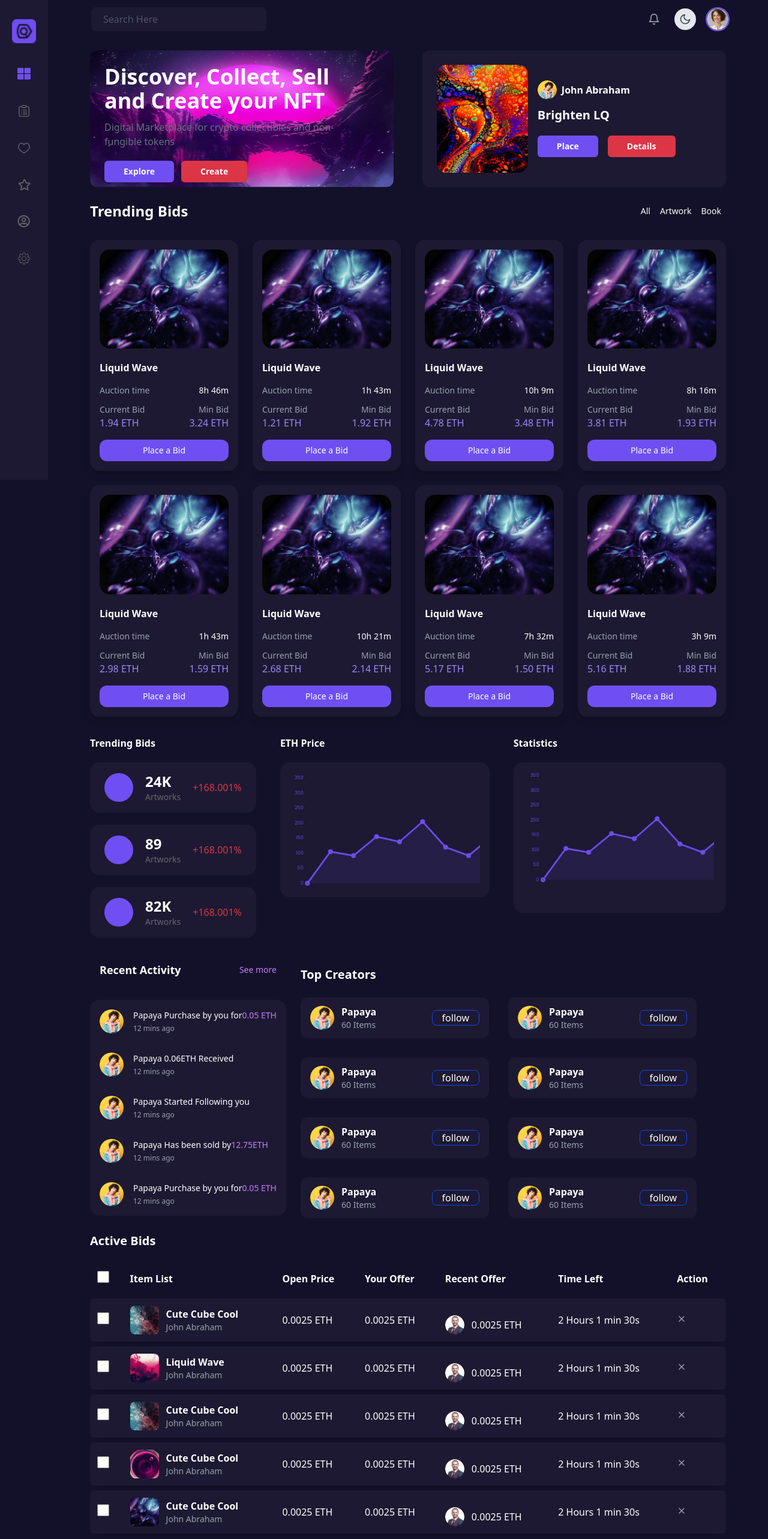
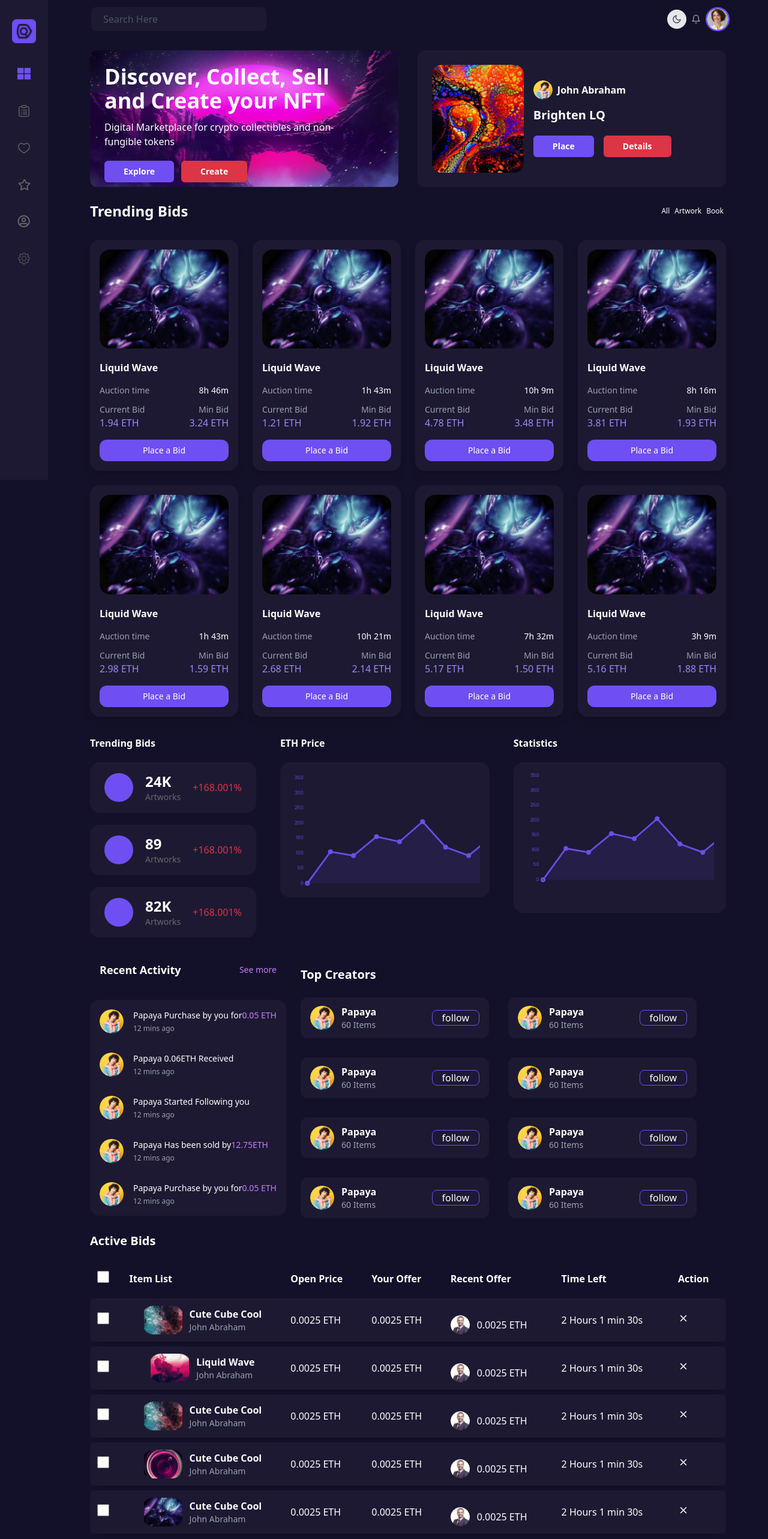
Before and after one commit to dipanshu-official/NFT-MARKETPLACE, a React (Vite) app: page / in a window 1280 px wide. Shown: the top 2566 px of the page at 60% size. Built offline with nearby package versions, Linux system fonts and the light colour scheme.

Commit message:
all section done

```diff
--- a/src/components/FollowButton.jsx
+++ b/src/components/FollowButton.jsx
@@ -21,7 +21,7 @@ export function FollowButton({ name, itemCount, imageUrl }) {
                         <p className="text-gray-400 text-sm">{itemCount} Items</p>
                     </div>
                     <div>
-                        <button className="  my-auto cursor-pointer  px-4  rounded-lg border border-blue-700 font-medium">
+                        <button className="  my-auto cursor-pointer  px-4  rounded-lg border border-[#6F4FF2]    font-medium">
                             <p className={`${theme === "dark" ? "text-white" : "text-black"} `}>follow</p>
                         </button>
                     </div>
--- a/src/components/Layout.jsx
+++ b/src/components/Layout.jsx
@@ -10,7 +10,7 @@ const Layout = () => {
     const { theme, toggleTheme } = useTheme();
 
     return (
-        <div className="flex h-screen flex-col md:flex-row">
+        <div className="flex min-h-screen flex-col md:flex-row">
             {/* Sidebar (Desktop: Left Sidebar, Mobile: Bottom Navbar) */}
             <div>
 
@@ -18,7 +18,7 @@ const Layout = () => {
                               md:w-20 md:h-screen md:fixed md:left-0 md:top-0
                               flex flex-row md:flex-col justify-between md:justify-start items-center
                               py-4 md:py-8 space-x-4 md:space-x-0 md:space-y-8
-                              fixed bottom-0 left-0 right-0 w-full  border-t border-gray-700 md:border-none z-50`}>
+                              fixed bottom-0 left-0 right-0 w-full border-t border-gray-700 md:border-none z-50`}>
 
                     {/* ✅ Logo (Hidden on Mobile) */}
                     <div className="hidden md:block">
@@ -28,7 +28,7 @@ const Layout = () => {
                     {/* ✅ Navigation Links - Always Visible */}
 
 
-                    <nav className="flex flex-row md:flex-col items-center justify-center md:gap-6 gap-4  w-full px-4 md:px-0">
+                    <nav className="flex flex-row md:flex-col items-center md:gap-6 gap-4  w-full px-4 md:px-0">
 
                         <NavLink
                             to="/"
@@ -145,7 +145,7 @@ const Layout = () => {
             {/* Main Content */}
             <main className={`flex-1 py-3  md:ml-20 ${theme === "dark" ? "bg-[#131129]" : "bg-[#F2F2F2]"}`}>
                 {/* Header */}
-                <header className="flex justify-between items-center mb-8 px-4 md:px-16">
+                <header className="flex justify-between gap-16 items-center mb-8 px-4 md:px-16">
                     {/* Search Bar */}
                     <div className="flex w-full max-w-[300px] mb-0">
                         <div className="md:hidden block content-center ">
@@ -154,22 +154,25 @@ const Layout = () => {
                         <input
                             type="text"
                             placeholder="Search Here"
-                            className={`${theme === "dark" ? "navbar" : "bg-white"} pl-5 placeholder-gray-600 pr-4 py-2 rounded-lg w-full focus:outline-none focus:ring-2zzzz focus:ring-purple-500 bg-gray-800 ml-2 ${theme === "dark" ? "text-white" : "text-black"}`}
+                            className={`${theme === "dark" ? "navbar" : "bg-white"} pl-5 placeholder-gray-600 pr-6   py-2 rounded-lg w-full focus:outline-none focus:ring-2zzzz focus:ring-purple-500 bg-gray-800 ml-2 ${theme === "dark" ? "text-white" : "text-black"}`}
                         />
                     </div>
 
                     {/* Right Icons */}
-                    <div className="flex items-center space-x-2 md:space-x-4 w-full md:w-auto justify-between md:justify-start">
-                        <button className="p-2 text-gray-400 hover:text-white">
-                            <FiBell size={20} />
-                        </button>
+                    <div className="flex items-center  w-full md:w-auto ">
+
 
                         {/* Theme Toggle Button */}
                         <button
                             onClick={toggleTheme}
                             className="p-2 bg-gray-200 dark:bg-gray-800 text-gray-700 dark:text-gray-200 rounded-full"
                         >
-                            {theme === 'dark' ? <FiMoon size={20} /> : <FiSun size={20} />}
+                            {theme === 'dark' ? <FiMoon size={16} /> : <FiSun size={16} />}
+                        </button>
+
+
+                        <button className="p-2 text-gray-400 hover:text-white">
+                            <FiBell size={16} />
                         </button>
 
                         {/* ✅ Profile Picture (Always Visible in Sidebar) */}
--- a/src/pages/DashboardPage.jsx
+++ b/src/pages/DashboardPage.jsx
@@ -154,13 +154,13 @@ const Dashboard = () => {
       {/* Header Section */}
       <div className="min-h-screen md:px-[70px] px-[20px]">
 
-        <div className=" grid md:grid-cols-2 grid-cols-1 items-center gap-12  ">
+        <div className=" grid md:grid-cols-2 grid-cols-1 items-center gap-8  ">
           <div className="backgroundimg rounded-xl p-6">
             <div className=" ">
               <h1 className="font-bold text-xl sm:text-2xl md:text-3xl lg:text-4xl max-w-xs sm:max-w-sm md:max-w-md">
                 Discover, Collect, Sell and Create your NFT
               </h1>
-              <p className="text-xs sm:text-sm md:text-base text-gray-500 mt-3 max-w-xs sm:max-w-sm">
+              <p className="text-xs sm:text-sm md:text-base text-white mt-3 max-w-xs sm:max-w-sm">
                 Digital Marketplace for crypto collectibles and non-fungible tokens
               </p>
               <div className="flex  gap-3 mt-5">
@@ -211,11 +211,11 @@ const Dashboard = () => {
 
         {/* Trending Bids Section */}
         < div className="flex justify-between items-center  mt-6 mb-8" >
-          <h2 className={`${theme === "dark" ? "text-white" : "text-black"} text-2xl font-bold`}>Trending Bids</h2>
+          <h2 className={`${theme === "dark" ? "text-white" : "text-black"} md:text-2xl text-lg font-bold`}>Trending Bids</h2>
           <div className="flex ">
-            <button className={`${theme === "dark" ? "text-white" : "text-black"} hover:bg-btn px-2 py-1 rounded-full text-sm`}>All</button>
-            <button className={`${theme === "dark" ? "text-white" : "text-black"} hover:bg-btn px-2 py-1 rounded-full text-sm`}>Artwork</button>
-            <button className={`${theme === "dark" ? "text-white" : "text-black"} hover:bg-btn px-2 py-1 rounded-full text-sm`}>Book</button>
+            <button className={`${theme === "dark" ? "text-white" : "text-black"} hover:bg-btn px-1 py-1 rounded-full text-xs`}>All</button>
+            <button className={`${theme === "dark" ? "text-white" : "text-black"} hover:bg-btn px-1 py-1 rounded-full text-xs`}>Artwork</button>
+            <button className={`${theme === "dark" ? "text-white" : "text-black"} hover:bg-btn px-1 py-1 rounded-full text-xs`}>Book</button>
           </div>
         </div >
 
@@ -351,12 +351,12 @@ const Dashboard = () => {
               </thead>
               <tbody>
                 {nftData.map((nft, index) => (
-        <tr key={index} className={`${theme==="dark" ? "navbar" : "bg-white"} border border-gray-300 rounded-3xl w-fix shadow-md overflow-hidden`}>
+                  <tr key={index} className={`${theme === "dark" ? "navbar" : "bg-white"} border border-gray-300 rounded-3xl  shadow-md overflow-hidden`}>
                     <td className="p-3 rounded-l-lg">
                       <input type="checkbox" className="w-5 h-5 cursor-pointer" />
                     </td>
-          <td className="p-3 flex items-center space-x-3">
-            <img src={nft.profile} alt={nft.title} className="w-12 h-12 rounded-lg object-cover" />
+                    <td className="p-3 flex items-center justify-center space-x-3">
+                      <img src={nft.profile} alt={nft.title} className="w-16 h-12 rounded- object-cover" />
                       <div>
                         <h3 className={`${theme === "dark" ? "text-white" : "text-black"} font-semibold`}>{nft.title}</h3>
                         <p className="text-gray-400 text-sm">{nft.creator}</p>
@@ -370,8 +370,8 @@ const Dashboard = () => {
                     </td>
                     <td className={`${theme === "dark" ? "text-white" : "text-black"} p-3 font-medium`}>{nft.timeLeft}</td>
                     <td className="p-3 rounded-r-lg">
-            <button className="text-gray-400 hover:text-white transition-colors">
-              <X size={16} />
+                      <button className="text-white hover:text-gray-400  font-bold transition-colors">
+                        <X size={18} />
                       </button>
                     </td>
                   </tr>
```
Lines whose indentation alone changed are shown as unchanged.
